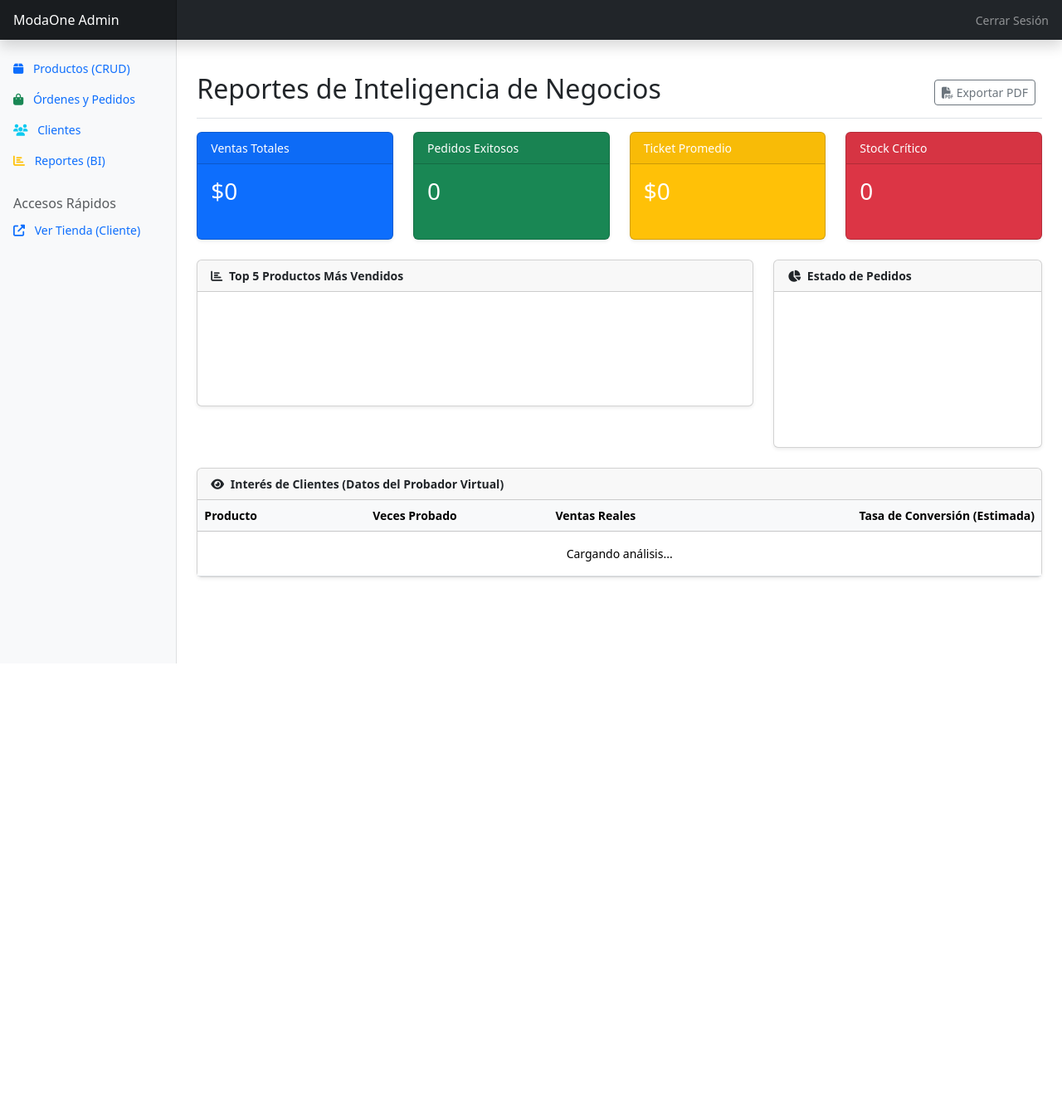
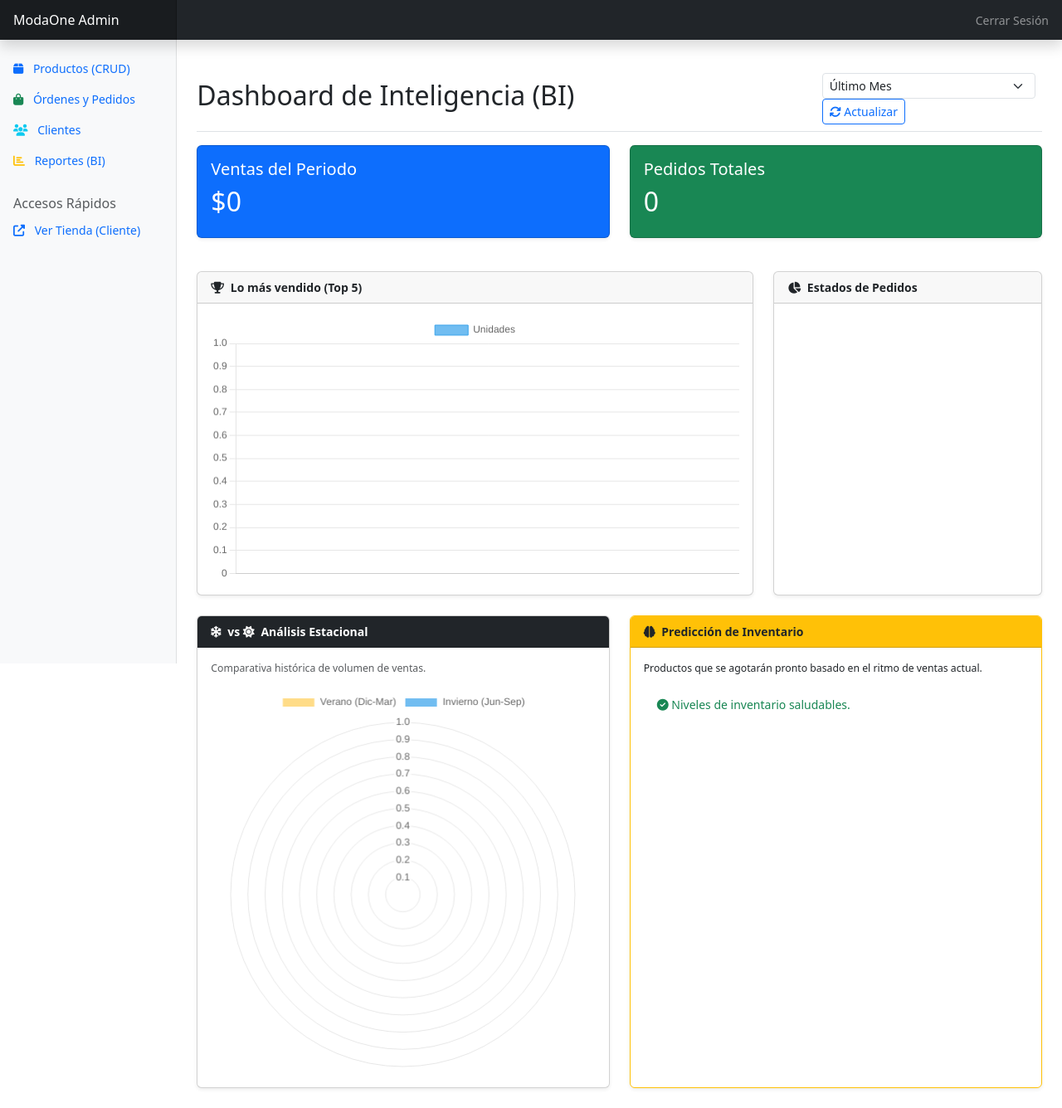
Before and after one commit to fra-cmd/modaone_project, a Django app: page /admin-panel/reportes-bi/ in a window 1280 px wide. Shown: the whole page at 83% size. Before the commit the page ends 800 px from the top, so only its background shows below. Run offline with Django 4.2, Linux system fonts and the light colour scheme; the visitor is signed in with stand-in values (Sample User, id 1); data that the repository does not hold is empty; a map, chart or similar area stays blank; some libraries are stand-ins or nearby versions.

Commit message:
Agregando dashboard BI con predicciones y estacionalidad

```diff
--- a/core/templates/core/dashboard_bi.html
+++ b/core/templates/core/dashboard_bi.html
@@ -1,50 +1,40 @@
 {% extends 'base_admin.html' %}
 {% load static %}
 
-{% block title %}Reportes BI | ModaOne{% endblock %}
+{% block title %}Inteligencia de Negocios | ModaOne{% endblock %}
 
 {% block content %}
 <div class="d-flex justify-content-between flex-wrap flex-md-nowrap align-items-center pt-3 pb-2 mb-3 border-bottom">
-    <h1 class="h2">Reportes de Inteligencia de Negocios</h1>
+    <h1 class="h2">Dashboard de Inteligencia (BI)</h1>
+
     <div class="btn-toolbar mb-2 mb-md-0">
-        <div class="btn-group me-2">
-            <a href="{% url 'reporte_bi' %}" target="_blank" class="btn btn-sm btn-outline-secondary">
-                <i class="fas fa-file-pdf"></i> Exportar PDF
-            </a>
-        </div>
+        <select id="filtroPeriodo" class="form-select form-select-sm me-2" onchange="cargarDatosBI()">
+            <option value="historico">Todo el Histórico</option>
+            <option value="anio">Este Año</option>
+            <option value="trimestre">Último Trimestre</option>
+            <option value="mes" selected>Último Mes</option>
+            <option value="semana">Última Semana</option>
+        </select>
+        <button class="btn btn-sm btn-outline-primary" onclick="cargarDatosBI()">
+            <i class="fas fa-sync"></i> Actualizar
+        </button>
     </div>
 </div>
 
 <div class="row mb-4">
-    <div class="col-md-3">
-        <div class="card text-white bg-primary mb-3 shadow-sm h-100">
-            <div class="card-header">Ventas Totales</div>
+    <div class="col-md-6">
+        <div class="card text-white bg-primary mb-3 shadow-sm">
             <div class="card-body">
-                <h3 class="card-title" id="bi-ventas">$0</h3>
+                <h5 class="card-title">Ventas del Periodo</h5>
+                <h2 id="bi-ventas">$0</h2>
             </div>
         </div>
     </div>
-    <div class="col-md-3">
-        <div class="card text-white bg-success mb-3 shadow-sm h-100">
-            <div class="card-header">Pedidos Exitosos</div>
+    <div class="col-md-6">
+        <div class="card text-white bg-success mb-3 shadow-sm">
             <div class="card-body">
-                <h3 class="card-title" id="bi-ordenes">0</h3>
-            </div>
-        </div>
-    </div>
-    <div class="col-md-3">
-        <div class="card text-white bg-warning text-dark mb-3 shadow-sm h-100">
-            <div class="card-header">Ticket Promedio</div>
-            <div class="card-body">
-                <h3 class="card-title" id="bi-ticket">$0</h3>
-            </div>
-        </div>
-    </div>
-    <div class="col-md-3">
-        <div class="card text-white bg-danger mb-3 shadow-sm h-100">
-            <div class="card-header">Stock Crítico</div>
-            <div class="card-body">
-                <h3 class="card-title" id="bi-stock">0</h3>
+                <h5 class="card-title">Pedidos Totales</h5>
+                <h2 id="bi-pedidos">0</h2>
             </div>
         </div>
     </div>
@@ -52,20 +42,19 @@
 
 <div class="row mb-4">
     <div class="col-md-8">
-        <div class="card shadow-sm">
+        <div class="card shadow-sm h-100">
             <div class="card-header fw-bold">
-                <i class="fas fa-chart-bar me-1"></i> Top 5 Productos Más Vendidos
+                <i class="fas fa-trophy me-1"></i> Lo más vendido (Top 5)
             </div>
             <div class="card-body">
-                <canvas id="chartVentas" height="100"></canvas>
+                <canvas id="chartVentas"></canvas>
             </div>
         </div>
     </div>
-
     <div class="col-md-4">
         <div class="card shadow-sm h-100">
             <div class="card-header fw-bold">
-                <i class="fas fa-chart-pie me-1"></i> Estado de Pedidos
+                <i class="fas fa-chart-pie me-1"></i> Estados de Pedidos
             </div>
             <div class="card-body">
                 <canvas id="chartEstados"></canvas>
@@ -74,110 +63,155 @@
     </div>
 </div>
 
-<div class="card shadow-sm mb-5">
-    <div class="card-header fw-bold">
-        <i class="fas fa-eye me-1"></i> Interés de Clientes (Datos del Probador Virtual)
+<div class="row mb-4">
+    <div class="col-md-6">
+        <div class="card shadow-sm h-100">
+            <div class="card-header fw-bold text-white bg-dark">
+                <i class="fas fa-snowflake me-1"></i> vs <i class="fas fa-sun me-1"></i> Análisis Estacional
+            </div>
+            <div class="card-body">
+                <p class="small text-muted">Comparativa histórica de volumen de ventas.</p>
+                <canvas id="chartEstaciones"></canvas>
+            </div>
+        </div>
     </div>
-    <div class="table-responsive">
-        <table class="table table-hover mb-0">
-            <thead class="table-light">
-                <tr>
-                    <th>Producto</th>
-                    <th class="text-center">Veces Probado</th>
-                    <th class="text-center">Ventas Reales</th>
-                    <th class="text-end">Tasa de Conversión (Estimada)</th>
-                </tr>
-            </thead>
-            <tbody id="tabla-tryon">
-                <tr><td colspan="4" class="text-center py-3">Cargando análisis...</td></tr>
-            </tbody>
-        </table>
+
+    <div class="col-md-6">
+        <div class="card shadow-sm h-100 border-warning">
+            <div class="card-header fw-bold bg-warning text-dark">
+                <i class="fas fa-brain me-1"></i> Predicción de Inventario
+            </div>
+            <div class="card-body">
+                <p class="small">Productos que se agotarán pronto basado en el ritmo de ventas actual.</p>
+                <ul class="list-group list-group-flush" id="lista-alertas">
+                    <li class="list-group-item text-muted">Analizando tendencias...</li>
+                </ul>
+            </div>
+        </div>
     </div>
 </div>
 
 <script src="https://cdn.jsdelivr.net/npm/chart.js"></script>
 
 <script>
+    // Variables globales para los gráficos (para poder destruirlos y redibujarlos)
+    let chartVentas = null;
+    let chartEstados = null;
+    let chartEstaciones = null;
+
     document.addEventListener('DOMContentLoaded', function() {
         cargarDatosBI();
     });
 
     async function cargarDatosBI() {
+        const periodo = document.getElementById('filtroPeriodo').value;
+
         try {
-            const response = await fetch('/api/v1/dashboard-kpi/');
+            // Llamamos a la nueva API con el filtro
+            const response = await fetch(`/api/bi-data/?periodo=${periodo}`);
+            const data = await response.json();
 
-            if (response.ok) {
-                const data = await response.json();
+            // 1. Actualizar Textos KPI
+            document.getElementById('bi-ventas').innerText = '$' + parseInt(data.kpis.ventas).toLocaleString('es-CL');
+            document.getElementById('bi-pedidos').innerText = data.kpis.pedidos;
 
-                // 1. Llenar KPIs (Tarjetas de colores)
-                document.getElementById('bi-ventas').innerText = '$' + parseInt(data.total_ventas).toLocaleString('es-CL');
-                document.getElementById('bi-ordenes').innerText = data.total_ordenes;
-                document.getElementById('bi-stock').innerText = data.bajo_stock;
+            // 2. Gráfico Barras: Top Productos
+            actualizarGraficoBarras(data.top_productos);
 
-                const ticket = data.total_ordenes > 0 ? Math.round(data.total_ventas / data.total_ordenes) : 0;
-                document.getElementById('bi-ticket').innerText = '$' + ticket.toLocaleString('es-CL');
+            // 3. Gráfico Torta: Estados
+            actualizarGraficoTorta(data.estados);
 
-                // 2. Gráfico de Ventas (Si hay datos)
-                if (data.top_productos && data.top_productos.length > 0) {
-                    const ctxVentas = document.getElementById('chartVentas').getContext('2d');
-                    new Chart(ctxVentas, {
-                        type: 'bar',
-                        data: {
-                            labels: data.top_productos.map(p => p.nombre_producto),
-                            datasets: [{
-                                label: 'Unidades Vendidas',
-                                data: data.top_productos.map(p => p.total_vendido),
-                                backgroundColor: '#0d6efd',
-                                borderRadius: 4
-                            }]
-                        },
-                        options: { responsive: true, plugins: { legend: { display: false } } }
-                    });
-                }
+            // 4. Gráfico Estacionalidad (NUEVO)
+            actualizarGraficoEstaciones(data.estacionalidad);
 
-                // 3. Gráfico de Estados (Estático por ahora, para visualización)
-                const ctxEstados = document.getElementById('chartEstados').getContext('2d');
-                new Chart(ctxEstados, {
-                    type: 'doughnut',
-                    data: {
-                        labels: ['Entregado', 'En Despacho', 'Confirmado', 'Pendiente'],
-                        datasets: [{
-                            data: [data.total_ordenes, 2, 1, 0], // Ejemplo visual dinámico
-                            backgroundColor: ['#198754', '#0dcaf0', '#ffc107', '#6c757d']
-                        }]
-                    }
-                });
+            // 5. Lista de Predicciones (NUEVO)
+            actualizarPredicciones(data.alertas_stock);
 
-                // 4. Llenar Tabla Try-On (CON DATOS REALES AHORA)
-                const tbody = document.getElementById('tabla-tryon');
-                tbody.innerHTML = '';
-
-                if (data.top_tryon && data.top_tryon.length > 0) {
-                    data.top_tryon.forEach(item => {
-                        // Usamos los datos que calculó Python
-                        const conversion = item.tasa_conversion;
-
-                        // Lógica de colores para el negocio
-                        let color = 'text-muted';
-                        if(conversion >= 20) color = 'text-success fw-bold'; // ¡Éxito!
-                        if(conversion < 5) color = 'text-danger fw-bold';    // ¡Alerta! Se prueba mucho pero no se vende
-
-                        tbody.innerHTML += `
-                            <tr>
-                                <td>${item.producto__nombre}</td>
-                                <td class="text-center fw-bold">${item.veces_probado}</td>
-                                <td class="text-center">${item.ventas_reales}</td>
-                                <td class="text-end ${color}">${conversion}%</td>
-                            </tr>
-                        `;
-                    });
-                } else {
-                    tbody.innerHTML = '<tr><td colspan="4" class="text-center py-3 text-muted">Aún no hay pruebas en el Probador Virtual.</td></tr>';
-                }
-            }
         } catch (error) {
             console.error("Error cargando BI:", error);
         }
     }
+
+    function actualizarGraficoBarras(productos) {
+        const ctx = document.getElementById('chartVentas').getContext('2d');
+        if (chartVentas) chartVentas.destroy(); // Limpiar anterior
+
+        chartVentas = new Chart(ctx, {
+            type: 'bar',
+            data: {
+                labels: productos.map(p => p.nombre),
+                datasets: [{
+                    label: 'Unidades',
+                    data: productos.map(p => p.cantidad),
+                    backgroundColor: 'rgba(54, 162, 235, 0.7)',
+                    borderColor: 'rgba(54, 162, 235, 1)',
+                    borderWidth: 1
+                }]
+            },
+            options: { responsive: true, scales: { y: { beginAtZero: true } } }
+        });
+    }
+
+    function actualizarGraficoTorta(estadosData) {
+        const ctx = document.getElementById('chartEstados').getContext('2d');
+        if (chartEstados) chartEstados.destroy();
+
+        // Mapeo de claves a etiquetas bonitas
+        const labels = Object.keys(estadosData);
+        const values = Object.values(estadosData);
+
+        chartEstados = new Chart(ctx, {
+            type: 'doughnut',
+            data: {
+                labels: labels,
+                datasets: [{
+                    data: values,
+                    backgroundColor: ['#ffcd56', '#36a2eb', '#4bc0c0', '#ff6384', '#9966ff'],
+                }]
+            }
+        });
+    }
+
+    function actualizarGraficoEstaciones(estacionData) {
+        const ctx = document.getElementById('chartEstaciones').getContext('2d');
+        if (chartEstaciones) chartEstaciones.destroy();
+
+        chartEstaciones = new Chart(ctx, {
+            type: 'polarArea', // Tipo "Polar" se ve muy pro para comparativas
+            data: {
+                labels: ['Verano (Dic-Mar)', 'Invierno (Jun-Sep)'],
+                datasets: [{
+                    data: [estacionData.verano, estacionData.invierno],
+                    backgroundColor: [
+                        'rgba(255, 205, 86, 0.7)', // Amarillo Verano
+                        'rgba(54, 162, 235, 0.7)'  // Azul Invierno
+                    ]
+                }]
+            },
+            options: { responsive: true }
+        });
+    }
+
+    function actualizarPredicciones(alertas) {
+        const lista = document.getElementById('lista-alertas');
+        lista.innerHTML = ''; // Limpiar
+
+        if (alertas.length === 0) {
+            lista.innerHTML = '<li class="list-group-item text-success"><i class="fas fa-check-circle"></i> Niveles de inventario saludables.</li>';
+            return;
+        }
+
+        alertas.forEach(alerta => {
+            lista.innerHTML += `
+                <li class="list-group-item d-flex justify-content-between align-items-center">
+                    <div>
+                        <strong>${alerta.producto}</strong><br>
+                        <small class="text-danger">${alerta.mensaje}</small>
+                    </div>
+                    <span class="badge bg-danger rounded-pill">${alerta.stock_actual} left</span>
+                </li>
+            `;
+        });
+    }
 </script>
 {% endblock %}
--- a/core/urls.py
+++ b/core/urls.py
@@ -57,4 +57,6 @@
     path('api/registrar-tryon/', views.registrar_evento_tryon, name='registrar_tryon'),
 
     path('admin-panel/clientes/', views.panel_clientes, name='panel_clientes'),
+    # Agrega esta línea en la sección de API o Backoffice
+path('api/bi-data/', views.api_dashboard_data, name='api_bi_data'),
 ]
--- a/core/views.py
+++ b/core/views.py
@@ -32,6 +32,10 @@
 from .models import Producto, Variante, Carrito, ItemCarrito, Direccion, Orden, ItemOrden, ESTADOS_PEDIDO, RegistroTryOn
 from .forms import ClienteRegistrationForm, DireccionForm
 
+
+from django.db.models.functions import ExtractMonth
+from django.utils import timezone
+import datetime
 
 # --- FUNCIONES AUXILIARES ---
 
@@ -375,37 +379,85 @@
 
 @user_passes_test(is_staff_or_superuser, login_url='staff_login')
 def generar_reporte_gestion(request):
-    """Genera PDF de Gestión BI"""
+    """Genera PDF de Gestión BI CON DATOS NUEVOS"""
+
+    # 1. Definir rango de fechas (Por defecto último mes)
     fecha_fin = timezone.now()
     fecha_inicio = fecha_fin - timedelta(days=30)
 
+    # 2. Filtrar órdenes
     ordenes = Orden.objects.filter(fecha_creacion__range=(fecha_inicio, fecha_fin)).exclude(estado='CANCELADO')
+
+    # 3. KPIs Básicos
     total_ventas = ordenes.aggregate(Sum('total_final'))['total_final__sum'] or 0
     total_pedidos = ordenes.count()
     ticket_promedio = total_ventas / total_pedidos if total_pedidos > 0 else 0
 
+    # 4. Top Productos
     top_productos = ItemOrden.objects.filter(orden__fecha_creacion__range=(fecha_inicio, fecha_fin)) \
         .values('nombre_producto') \
         .annotate(total_vendido=Sum('cantidad')) \
         .order_by('-total_vendido')[:5]
 
+    # 5. Probador Virtual
     top_tryon = RegistroTryOn.objects.filter(fecha__range=(fecha_inicio, fecha_fin)) \
         .values('producto__nombre') \
         .annotate(veces_probado=Count('id')) \
         .order_by('-veces_probado')[:5]
 
+    # --- NUEVO: CÁLCULOS PARA EL PDF ---
+
+    # A. Predicciones de Stock (Alertas)
+    alertas_stock = []
+    variantes_criticas = Variante.objects.filter(stock__lte=5, stock__gt=0)
+    for v in variantes_criticas:
+        # Ventas últimos 30 días para calcular ritmo
+        ventas_mes = ItemOrden.objects.filter(
+            variante=v,
+            orden__fecha_creacion__gte=fecha_inicio
+        ).aggregate(sum=Sum('cantidad'))['sum'] or 0
+
+        if ventas_mes > 0:
+            ritmo = ventas_mes / 30
+            dias = int(v.stock / ritmo) if ritmo > 0 else 99
+            if dias < 15: # Alerta si dura menos de 15 días
+                alertas_stock.append({
+                    'producto': f"{v.producto.nombre} ({v.talla})",
+                    'stock': v.stock,
+                    'dias': dias
+                })
+
+    # B. Estacionalidad Simple (Comparación Histórica)
+    # Calculamos todo el histórico para ver tendencia Verano vs Invierno
+    verano_total = ItemOrden.objects.filter(orden__fecha_creacion__month__in=[12, 1, 2, 3]).aggregate(s=Sum('cantidad'))['s'] or 0
+    invierno_total = ItemOrden.objects.filter(orden__fecha_creacion__month__in=[6, 7, 8, 9]).aggregate(s=Sum('cantidad'))['s'] or 0
+
+    if (verano_total + invierno_total) > 0:
+        pct_verano = round((verano_total / (verano_total + invierno_total)) * 100, 1)
+        pct_invierno = round((invierno_total / (verano_total + invierno_total)) * 100, 1)
+    else:
+        pct_verano, pct_invierno = 0, 0
+
+    # Contexto final para el PDF
     contexto = {
-        'fecha_inicio': fecha_inicio, 'fecha_fin': fecha_fin,
-        'total_ventas': total_ventas, 'total_pedidos': total_pedidos,
-        'ticket_promedio': ticket_promedio, 'top_productos': top_productos,
-        'top_tryon': top_tryon, 'generado_por': request.user.username
+        'fecha_inicio': fecha_inicio,
+        'fecha_fin': fecha_fin,
+        'total_ventas': total_ventas,
+        'total_pedidos': total_pedidos,
+        'ticket_promedio': ticket_promedio,
+        'top_productos': top_productos,
+        'top_tryon': top_tryon,
+        'generado_por': request.user.username,
+        # Nuevos datos
+        'alertas_stock': alertas_stock,
+        'estacionalidad': {'verano': pct_verano, 'invierno': pct_invierno}
     }
 
     html = render_to_string('core/reporte_bi_pdf.html', contexto)
     pdf = BytesIO()
     pisa.CreatePDF(html, dest=pdf)
     response = HttpResponse(pdf.getvalue(), content_type='application/pdf')
-    response['Content-Disposition'] = 'inline; filename="Informe_Gestion.pdf"'
+    response['Content-Disposition'] = 'inline; filename="Informe_Gestion_BI.pdf"'
     return response
 
 # --- IA TRY-ON (Replicate Real + Registro BI) ---
@@ -587,3 +639,108 @@
         })
 
     return render(request, 'core/panel_clientes.html', {'clientes': lista_clientes})
+
+@login_required
+@user_passes_test(is_staff_or_superuser, login_url='staff_login')
+def api_dashboard_data(request):
+    """
+    API Cerebro: Calcula KPIs, Estacionalidad y Predicciones para el Dashboard.
+    """
+    # 1. FILTRO TEMPORAL (Para el gráfico principal)
+    periodo = request.GET.get('periodo', 'historico') # default: todo el tiempo
+
+    hoy = timezone.now()
+    fecha_inicio = None
+
+    if periodo == 'semana':
+        fecha_inicio = hoy - datetime.timedelta(days=7)
+    elif periodo == 'mes':
+        fecha_inicio = hoy - datetime.timedelta(days=30)
+    elif periodo == 'trimestre':
+        fecha_inicio = hoy - datetime.timedelta(days=90)
+    elif periodo == 'anio':
+        fecha_inicio = hoy - datetime.timedelta(days=365)
+
+    # QueryBase: Solo órdenes pagadas
+    ordenes_validas = Orden.objects.exclude(estado='CANCELADO')
+
+    if fecha_inicio:
+        ordenes_filtradas = ordenes_validas.filter(fecha_creacion__gte=fecha_inicio)
+    else:
+        ordenes_filtradas = ordenes_validas
+
+    # --- DATOS GENERALES (KPIs) ---
+    total_ventas = ordenes_filtradas.aggregate(Sum('total_final'))['total_final__sum'] or 0
+    total_pedidos = ordenes_filtradas.count()
+
+    # --- TOP PRODUCTOS (Dinámico según filtro) ---
+    # Unimos con ItemOrden -> Variante -> Producto para agrupar por nombre del producto padre
+    top_productos = ItemOrden.objects.filter(orden__in=ordenes_filtradas)\
+        .values('variante__producto__nombre')\
+        .annotate(total_vendido=Sum('cantidad'))\
+        .order_by('-total_vendido')[:5]
+
+    data_top_productos = [
+        {'nombre': item['variante__producto__nombre'], 'cantidad': item['total_vendido']}
+        for item in top_productos if item['variante__producto__nombre']
+    ]
+
+    # --- ESTADOS DEL PEDIDO (Para el gráfico circular) ---
+    # Contamos cuántas órdenes hay en cada estado
+    conteo_estados = ordenes_filtradas.values('estado').annotate(total=Count('id'))
+    data_estados = {item['estado']: item['total'] for item in conteo_estados}
+
+    # =======================================================
+    # LO NUEVO: INTELIGENCIA DE NEGOCIO (REQUERIMIENTO PROFE)
+    # =======================================================
+
+    # A. ANÁLISIS ESTACIONAL (Invierno vs Verano)
+    # Verano: Dic, Ene, Feb, Mar (Meses 12, 1, 2, 3)
+    # Invierno: Jun, Jul, Ago, Sep (Meses 6, 7, 8, 9)
+
+    ventas_verano = ItemOrden.objects.filter(
+        orden__fecha_creacion__month__in=[12, 1, 2, 3]
+    ).aggregate(total=Sum('cantidad'))['total'] or 0
+
+    ventas_invierno = ItemOrden.objects.filter(
+        orden__fecha_creacion__month__in=[6, 7, 8, 9]
+    ).aggregate(total=Sum('cantidad'))['total'] or 0
+
+    # B. PREDICCIÓN DE INVENTARIO (Alertas Inteligentes)
+    # Buscamos variantes con stock bajo (menos de 5) pero que se hayan vendido recientemente
+    alertas_stock = []
+    variantes_bajo_stock = Variante.objects.filter(stock__lte=5, stock__gt=0)
+
+    for v in variantes_bajo_stock:
+        # Calculamos ventas de los últimos 30 días para este producto
+        ventas_mes = ItemOrden.objects.filter(
+            variante=v,
+            orden__fecha_creacion__gte=hoy - datetime.timedelta(days=30)
+        ).aggregate(sum=Sum('cantidad'))['sum'] or 0
+
+        # Si se vende más de 0 al mes y queda poco stock, es alerta crítica
+        if ventas_mes > 0:
+            ritmo_venta = ventas_mes / 30 # ventas por día
+            dias_restantes = int(v.stock / ritmo_venta) if ritmo_venta > 0 else 99
+
+            if dias_restantes < 10: # Si se va a acabar en menos de 10 días
+                alertas_stock.append({
+                    'producto': f"{v.producto.nombre} ({v.talla})",
+                    'stock_actual': v.stock,
+                    'dias_estimados': dias_restantes,
+                    'mensaje': f"Se agotará en {dias_restantes} días al ritmo actual."
+                })
+
+    return JsonResponse({
+        'kpis': {
+            'ventas': total_ventas,
+            'pedidos': total_pedidos,
+        },
+        'top_productos': data_top_productos,
+        'estados': data_estados,
+        'estacionalidad': {
+            'verano': ventas_verano,
+            'invierno': ventas_invierno
+        },
+        'alertas_stock': alertas_stock
+    })
```
Also changed, not shown: core/templates/core/reporte_bi_pdf.html (+98 -23 lines).
